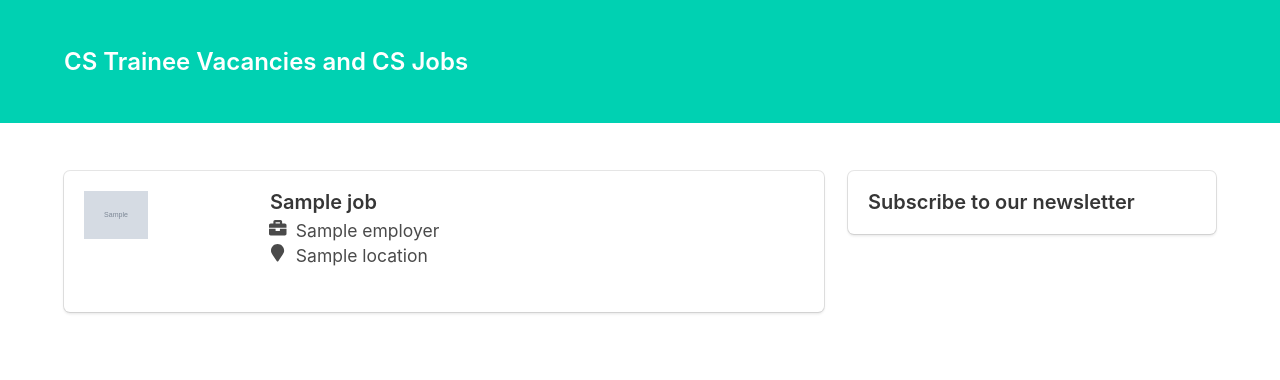
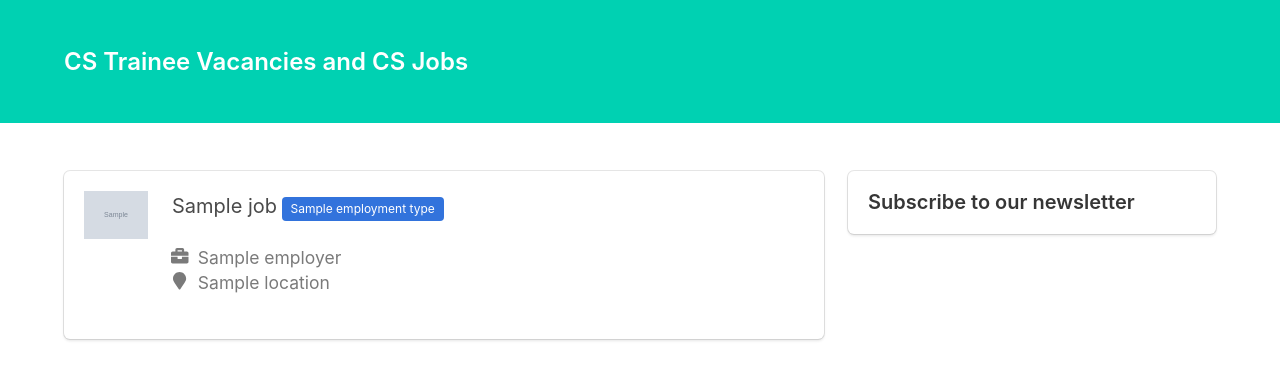
Before and after one commit to vaibhavmule/csclub, a Django app: template templates/jobs.html in a window 1280 px wide. Shown: the part 52-432 px from the top of the page. Run offline with Django 3.2, Linux system fonts and the light colour scheme; the template is opened without the code that fills it: most values are stand-ins (such as "Sample title", 1, 10 or a date in 2020); grey boxes marked "Sample" are stand-in pictures; some libraries are stand-ins or nearby versions.

Commit message:
fix scrolling issue

```diff
--- a/templates/base.html
+++ b/templates/base.html
@@ -10,21 +10,22 @@
     <script defer src="https://use.fontawesome.com/releases/v5.1.0/js/all.js"></script>
   </head>
   <body>
-      <nav class="navbar is-transparent">
-        <div class="container">
+    <nav class="navbar is-transparent">
+      <div class="container">
   <div class="navbar-brand">
-    <a class="navbar-item" href="/">
+    <a class="navbar-item" href="https://bulma.io">
       <img src="{% static 'csclub-dark.png' %}" alt="CSClub Job Board">
     </a>
-    <div class="navbar-burger burger">
+    <div class="navbar-burger burger" data-target="navbarExampleTransparentExample">
+      <span></span>
       <span></span>
       <span></span>
     </div>
   </div>
 
-  <div class="navbar-menu">
+  <div id="navbarExampleTransparentExample" class="navbar-menu">
     <div class="navbar-start">
-      <a class="navbar-item" href="/jobs/">
+      <a class="navbar-item" href="/">
         Jobs
       </a>
       <a class="navbar-item" href="/blog/">
@@ -32,29 +33,33 @@
       </a>
     </div>
 
-    <div class="navbar-end">
+<!--     <div class="navbar-end">
       <div class="navbar-item">
         <div class="field is-grouped">
-              <a class="navbar-item is-hidden-desktop" href="https://twitter.com/jgthms" target="_blank">
-      <span class="icon" style="color: #55acee;">
-        <i class="fa fa-twitter"></i>
-      </span>
-    </a>
-<!--           <a class="navbar-item" href="/singin/">
-            Sign In
-          </a>
           <p class="control">
-            <a class="button is-primary" href="/singup">
-              <span>Sign Up</span>
+            <a class="bd-tw-button button" data-social-network="Twitter" data-social-action="tweet" data-social-target="http://localhost:4000" target="_blank" href="https://twitter.com/intent/tweet?text=Bulma: a modern CSS framework based on Flexbox&amp;hashtags=bulmaio&amp;url=http://localhost:4000&amp;via=jgthms">
+              <span class="icon">
+                <i class="fab fa-twitter"></i>
+              </span>
+              <span>
+                Tweet
+              </span>
             </a>
-          </p> -->
+          </p>
+          <p class="control">
+            <a class="button is-primary" href="https://github.com/jgthms/bulma/releases/download/0.7.1/bulma-0.7.1.zip">
+              <span class="icon">
+                <i class="fas fa-download"></i>
+              </span>
+              <span>Download</span>
+            </a>
+          </p>
         </div>
       </div>
+    </div> -->
     </div>
   </div>
-  </div>
 </nav>
-
 
       {% block content %}
       {% endblock %}
--- a/templates/jobs.html
+++ b/templates/jobs.html
@@ -18,15 +18,22 @@
     <a href="{% url 'job_detail' job.id %}">
       <div class="box">
         <div class="columns is-mobile">
-          <div class="column is-3">
-              <figure class="image is-64x64">
+          <div class="column is-narrow">
+              <figure class="image is-64x64 ">
  <img src="{{ job.employer.logo.url }}" alt="{{ job.title }} at {{job.location}}" >
 </figure>
 
           </div>
-          <div class="column is-9">
-            <h1 class="title is-5">{{job.title}}</h1>
-<h2 class="subtitle"><small>
+          <div class="column">
+            <span class="is-size-5">{{job.title}}</span>
+
+                              {% for employment_type in job.employment_type.all %}
+              <span class="tag is-link">{{employment_type.title}}</span>
+              {% endfor %}
+<br/>
+<br/>
+<h2 class="subtitle has-text-grey"><small>
+
                 <span class="icon is-small">
                 <i class="fas fa-briefcase"></i>
                 </span>
@@ -40,10 +47,6 @@
               </span>
                    &nbsp;{{job.location}}</small></h2>
             <p><h2 class="title is-6"></h2>
-<!--                             {% for employment_type in job.employment_type.all %}
-              <span class="tag is-primary">{{employment_type.title}}</span>
-              {% endfor %} -->
-<!-- <br/> -->
 
 
 
```
